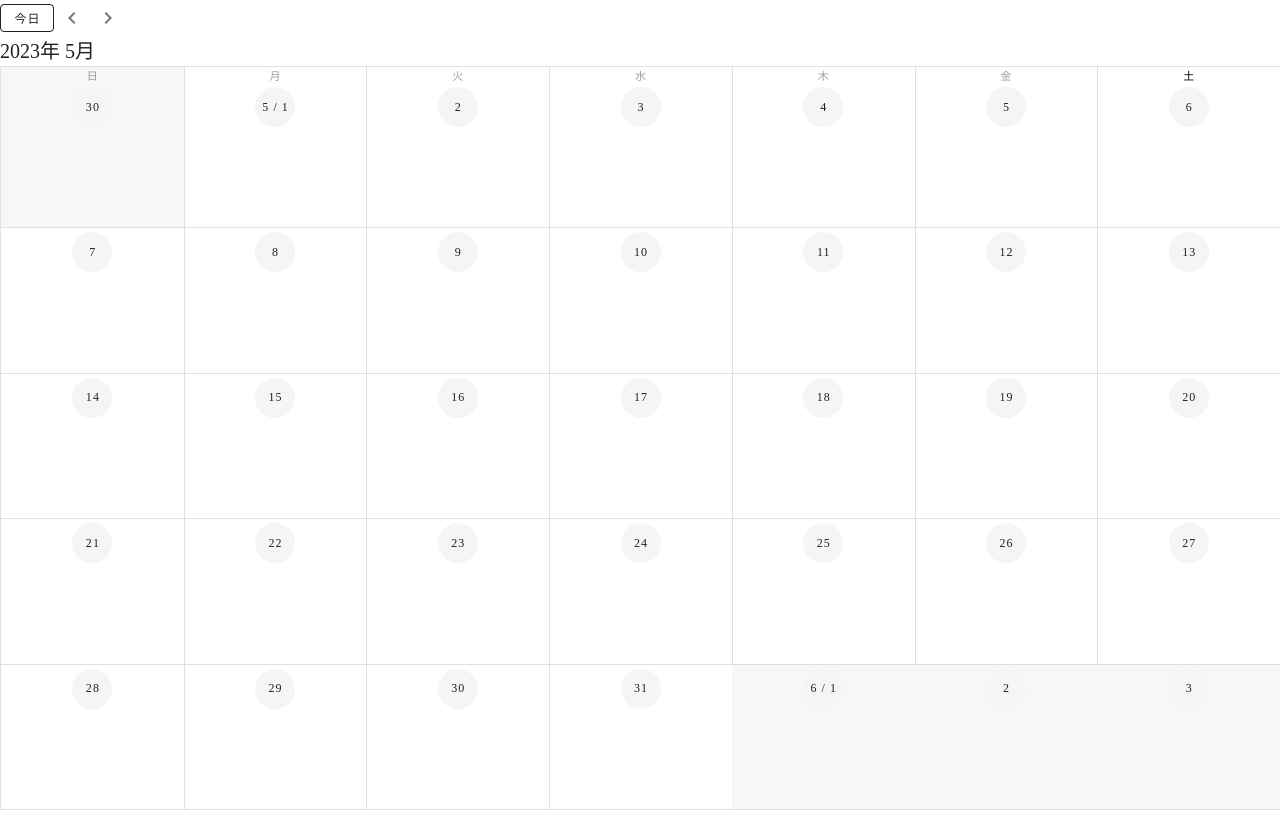
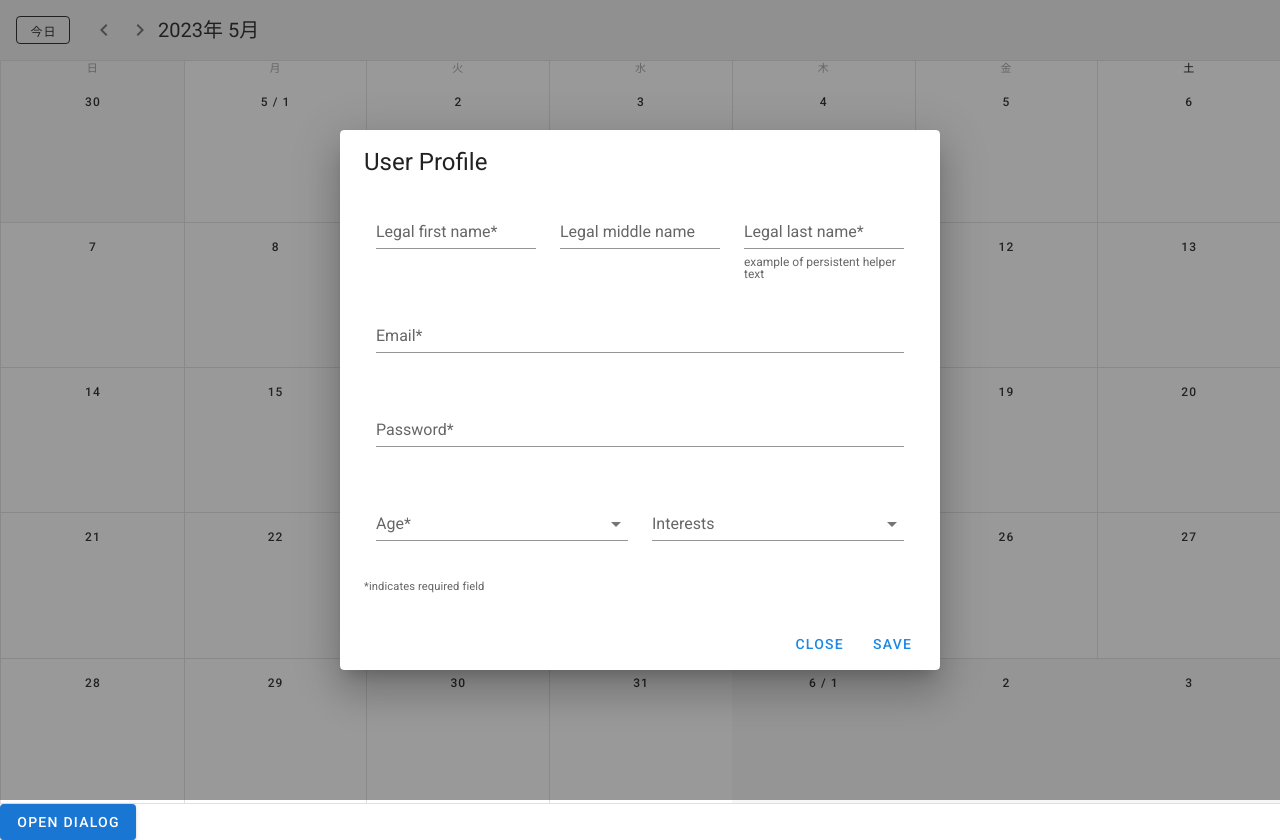
Before and after one commit to YutaKanna/calender-app, a Nuxt app: page / in a window 1280 px wide. Both pictures are taken after a click on the button "31". Before the commit the page ends 810 px from the top, so only its background shows below. Built offline with nearby package versions, Linux system fonts and the light colour scheme; no server answers; the database is empty.

Commit message:
日付を押したらポップアップを出す

```diff
--- a/components/Calendar.vue
+++ b/components/Calendar.vue
@@ -1,10 +1,7 @@
 <template>
   <div>
-    <v-sheet
-      tile
-      color="grey lighten-3"
-      class="d-flex align-center"
-    >
+    <v-app>
+      <v-sheet tile color="grey lighten-3" class="d-flex align-center">
         <v-btn outlined small class="ma-4" @click="setToday"> 今日 </v-btn>
         <v-btn icon @click="$refs.calendar.prev()">
           <v-icon>mdi-chevron-left</v-icon>
@@ -27,9 +24,121 @@
           "
           @change="getEvents"
           @click:event="showEvent"
-        @click:date="viewDay"
+          @click:date="openDialog"
         ></v-calendar>
+
+        <v-dialog
+          persistent
+          max-width="600px"
+          v-model="dialogOpen"
+        >
+          <template v-slot:activator="{ on, attrs }">
+            <v-btn
+              color="primary"
+              dark
+              v-bind="attrs"
+              v-on="on"
+            >
+              Open Dialog
+            </v-btn>
+          </template>
+          <v-card>
+            <v-card-title>
+              <span class="text-h5">User Profile</span>
+            </v-card-title>
+            <v-card-text>
+              <v-container>
+                <v-row>
+                  <v-col
+                    cols="12"
+                    sm="6"
+                    md="4"
+                  >
+                    <v-text-field
+                      label="Legal first name*"
+                      required
+                    ></v-text-field>
+                  </v-col>
+                  <v-col
+                    cols="12"
+                    sm="6"
+                    md="4"
+                  >
+                    <v-text-field
+                      label="Legal middle name"
+                      hint="example of helper text only on focus"
+                    ></v-text-field>
+                  </v-col>
+                  <v-col
+                    cols="12"
+                    sm="6"
+                    md="4"
+                  >
+                    <v-text-field
+                      label="Legal last name*"
+                      hint="example of persistent helper text"
+                      persistent-hint
+                      required
+                    ></v-text-field>
+                  </v-col>
+                  <v-col cols="12">
+                    <v-text-field
+                      label="Email*"
+                      required
+                    ></v-text-field>
+                  </v-col>
+                  <v-col cols="12">
+                    <v-text-field
+                      label="Password*"
+                      type="password"
+                      required
+                    ></v-text-field>
+                  </v-col>
+                  <v-col
+                    cols="12"
+                    sm="6"
+                  >
+                    <v-select
+                      :items="['0-17', '18-29', '30-54', '54+']"
+                      label="Age*"
+                      required
+                    ></v-select>
+                  </v-col>
+                  <v-col
+                    cols="12"
+                    sm="6"
+                  >
+                    <v-autocomplete
+                      :items="['Skiing', 'Ice hockey', 'Soccer', 'Basketball', 'Hockey', 'Reading', 'Writing', 'Coding', 'Basejump']"
+                      label="Interests"
+                      multiple
+                    ></v-autocomplete>
+                  </v-col>
+                </v-row>
+              </v-container>
+              <small>*indicates required field</small>
+            </v-card-text>
+            <v-card-actions>
+              <v-spacer></v-spacer>
+              <v-btn
+                color="blue darken-1"
+                text
+                @click="closeDialog"
+              >
+                Close
+              </v-btn>
+              <v-btn
+                color="blue darken-1"
+                text
+                @click="closeDialog"
+              >
+                Save
+              </v-btn>
+            </v-card-actions>
+          </v-card>
+        </v-dialog>
       </v-sheet>
+    </v-app>
   </div>
 </template>
 
@@ -37,10 +146,15 @@
 import moment from "moment";
 
 export default {
-  data: () => ({
-    events: [],
+  data() {
+    return {
+      events: [], // カレンダーに表示するイベントの配列
       value: moment().format("yyyy-MM-DD"),
-  }),
+      dialogOpen: false, // ダイアログの開閉状態
+      selectedDate: null, // 選択された日付
+      dialog: false,
+    };
+  },
   computed: {
     title() {
       return moment(this.value).format("yyyy年 M月");
@@ -61,51 +175,51 @@ export default {
         // new Dateからmomentに変更
         {
           name: "会議",
-          start: moment("2020-08-03 10:00:00").toDate(),
-          end: moment("2020-08-03 11:00:00").toDate(),
+          start: moment("2023-06-23 10:00:00").toDate(),
+          end: moment("2023-06-23 11:00:00").toDate(),
           color: "blue",
           timed: true,
         },
         // イベントを追加
         {
           name: "休暇",
-          start: moment("2020-08-04").toDate(),
-          end: moment("2020-08-04").toDate(),
+          start: moment("2023-06-24").toDate(),
+          end: moment("2023-06-24").toDate(),
           color: "green",
           timed: false,
         },
         {
           name: "出張",
-          start: moment("2020-08-05").toDate(),
-          end: moment("2020-08-07").toDate(),
+          start: moment("2023-06-25").toDate(),
+          end: moment("2023-06-27").toDate(),
           color: "cyan",
           timed: false,
         },
         {
           name: "飲み会",
-          start: moment("2020-08-06").toDate(),
-          end: moment("2020-08-06").toDate(),
+          start: moment("2023-06-25").toDate(),
+          end: moment("2023-06-25").toDate(),
           color: "orange",
           timed: false,
         },
         {
           name: "打ち合わせ",
-          start: moment("2020-08-07 10:00").toDate(),
-          end: moment("2020-08-07 11:00").toDate(),
+          start: moment("2023-06-29 10:00").toDate(),
+          end: moment("2023-06-29 11:00").toDate(),
           color: "cyan",
           timed: true,
         },
         {
           name: "振り返り",
-          start: moment("2020-08-07 11:00:00").toDate(),
-          end: moment("2020-08-07 12:00").toDate(),
+          start: moment("2023-06-26 11:00:00").toDate(),
+          end: moment("2023-06-26 12:00").toDate(),
           color: "cyan",
           timed: true,
         },
         {
           name: "休暇",
-          start: moment("2020-09-07").toDate(),
-          end: moment("2020-09-11").toDate(),
+          start: moment("2023-07-07").toDate(),
+          end: moment("2023-07-11").toDate(),
           color: "green",
           timed: false,
         },
@@ -115,6 +229,14 @@ export default {
     getEventColor(event) {
       return event.color;
     },
+    openDialog(date) {
+      this.selectedDate = date;
+      this.dialogOpen = true;
+    },
+    closeDialog() {
+      this.dialogOpen = false;
+      this.selectedDate = null;
+    }
   },
 };
 </script>
```
Lines whose indentation alone changed are shown as unchanged.
